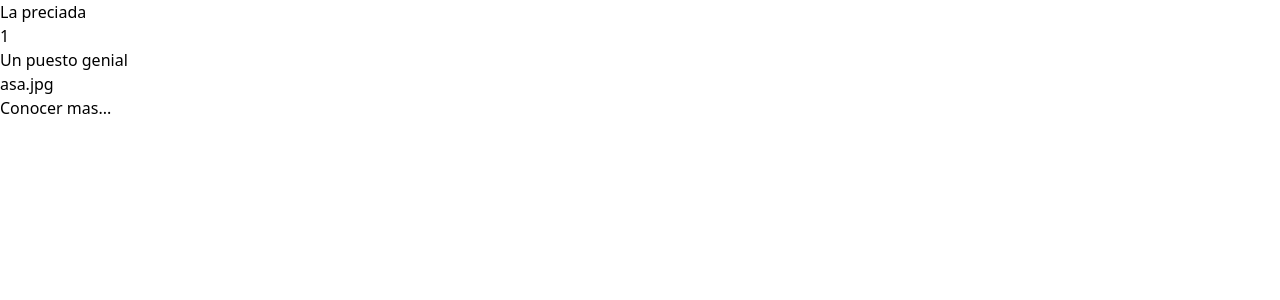
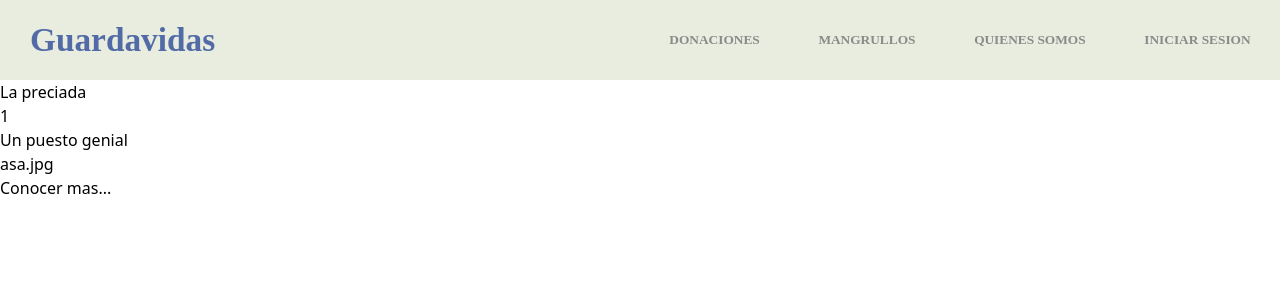
Before and after one commit to AppGuardD/AppGuard-Front, a React (Vite) app in the folder front-end/: page /mangrullos in a window 1280 px wide. Shown: the top 300 px of the page. Built offline with nearby package versions, Linux system fonts and the light colour scheme.

Commit message:
Resolviendo conflictos NavBar

```diff
--- a/front-end/package.json
+++ b/front-end/package.json
@@ -29,6 +29,7 @@
     "@testing-library/user-event": "^14.5.2",
     "@types/react": "^18.2.47",
     "@types/react-dom": "^18.2.18",
+    "@types/react-router-dom": "^5.3.3",
     "@vitejs/plugin-react": "^4.2.1",
     "autoprefixer": "^10.4.17",
     "eslint": "^8.56.0",
--- a/front-end/src/App.tsx
+++ b/front-end/src/App.tsx
@@ -7,10 +7,14 @@ import About from "./views/About/About";
 import Home from './views/Home/Home';
 import Detail from './views/Detail/Detail'
 import Mangrullos from './views/Mangrullos/Mangrullos';
+import NavBar from "./components/NavBar/NavBar";
 const App = () => {
 
   return (
     <Router>
+      {
+        (<NavBar />)
+      }
       <Routes>
         <Route path='/' element={<Landing presentacion="Bienvenido" />} />
         <Route path='/donations' element={<DonationsMenu descr="Para donar"  />} />
--- /dev/null
+++ b/front-end/src/components/NavBar/NavBar.Module.css
@@ -0,0 +1,120 @@
+.nav {
+  display: grid;
+  height: 80px;
+  grid-template-areas:
+    "logo"
+    "buttons"
+    "sidebar"
+  ;
+  align-items: center;
+  gap: 10px;
+  position: sticky;
+  top: 0;
+  background-color: #E8EDDF;
+  z-index: 20;
+}
+
+.logo{
+  grid-area: logo;
+  display: flex;
+  flex-wrap: nowrap;
+  width: 100%;
+  height: 100%;
+  align-items: center;
+  justify-items: center;
+}
+
+.logo span {
+  font-family: 'proxima-nova';
+  color: #526BA7;
+  margin-left: 30px;
+  font-size: 25pt;
+  font-weight: bold;
+}
+
+
+.divImg{
+  display: flex;
+  height: 80%;
+  justify-content: center;
+}
+
+.img {
+  width: 50%;
+  border-radius: 7px;
+  transition: all 0.2s ease; /* Agregamos una transición suave */
+  object-fit: fill;
+  display: block; /* Elimina cualquier espacio adicional debajo de la imagen */
+}
+
+.searchBar{
+  grid-area: sidebar;
+  text-align: center;
+  align-items: center;
+  justify-items: center;
+}
+
+.navButtons {
+  grid-area: buttons;
+  display: flex;
+  flex-direction: row;
+  justify-content: space-around;
+  align-items: center; /* Centra verticalmente los elementos */
+}
+
+.button{
+  display: flex;
+  border: none;
+  outline: none;
+  border-radius: 5px;
+  width: auto;
+  height: 20px;
+  padding: 5px;
+  font-size: 10pt;
+  font-family: 'proxima-nova';
+  font-weight: bold;
+  transition: all 0.2s ease;
+  cursor: pointer;
+  color: #8a8a8a;
+  align-items: center;
+  text-align: center;
+  justify-items: center;
+  background-color: transparent;
+  background-position: 0;
+}
+
+.button:hover {
+  transform: scale(1.1);
+  line-height: 1.5;
+  background-image: linear-gradient(to right, transparent 50%, #526BA7
+  50%);
+  background-size: 200% 100%;
+  background-position: -100%;
+  transition: background-position 0.6s;
+  color: #000000;
+  box-shadow: none;
+  border: none;
+
+}
+
+@media(max-width: 900px) {
+  .nav {
+      grid-template-rows: 55% 20% 20%;
+      grid-template-areas:
+      /* llamamos a grid-area de cada clase */
+      "logo"
+      "buttons"
+      "sidebar"
+      ;
+  }
+
+}
+
+@media (min-width: 900px) {
+  .nav{
+    grid-template-columns: 30% auto 50%;
+    grid-template-areas:
+    "logo sidebar buttons"
+    ;
+  }
+}
--- a/front-end/src/components/NavBar/NavBar.tsx
+++ b/front-end/src/components/NavBar/NavBar.tsx
@@ -0,0 +1,29 @@
+import './NavBar.module.css';
+
+export default function NavBar(){
+  const handleLogIn = () => {
+  }
+
+  return(
+    <div className='nav'>
+      <div className='logo'>
+          <span>Guardavidas</span>
+      </div>
+
+      <div className='searchBar'>
+
+      </div>
+
+      <div className='navButtons'>
+          <button className='button'>DONACIONES </button>
+
+          <button className='button'>MANGRULLOS</button>
+
+          <button className='button'>QUIENES SOMOS</button>
+        <div>
+          <button className='button' onClick={handleLogIn}>INICIAR SESION</button>
+        </div>
+      </div>
+    </div>
+  );
+}
--- a/front-end/src/views/Landing/Landing.tsx
+++ b/front-end/src/views/Landing/Landing.tsx
@@ -1,5 +1,6 @@
 import React from 'react';
 import { Link } from 'react-router-dom';
+import NavBar from '../../components/NavBar/NavBar';
 
 interface LandingProps {
   presentacion: string;
@@ -8,7 +9,8 @@ interface LandingProps {
 
 const Landing: React.FC<LandingProps> = ({presentacion}) => {
   return (
-    <div>
+    <div className='Landing'>
+
       <h1>Landing Page</h1>
       <p>{presentacion}</p>
       <Link to={`/home`}>
```
Also changed, not shown: 1 other file (tests, documents, lock files or other folders).
